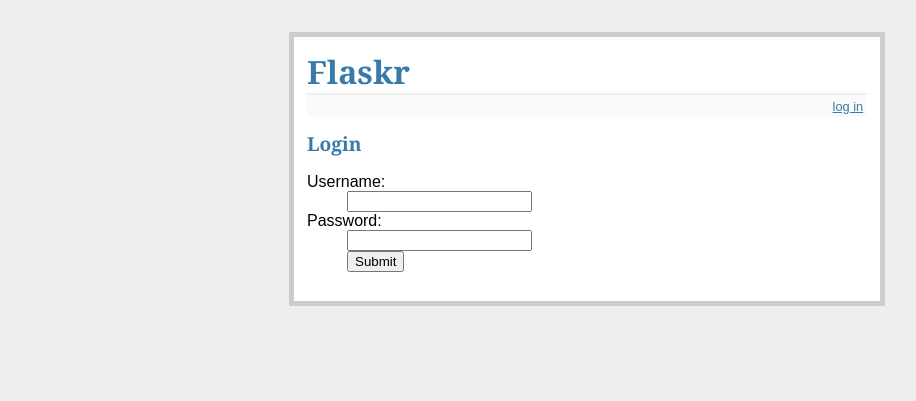
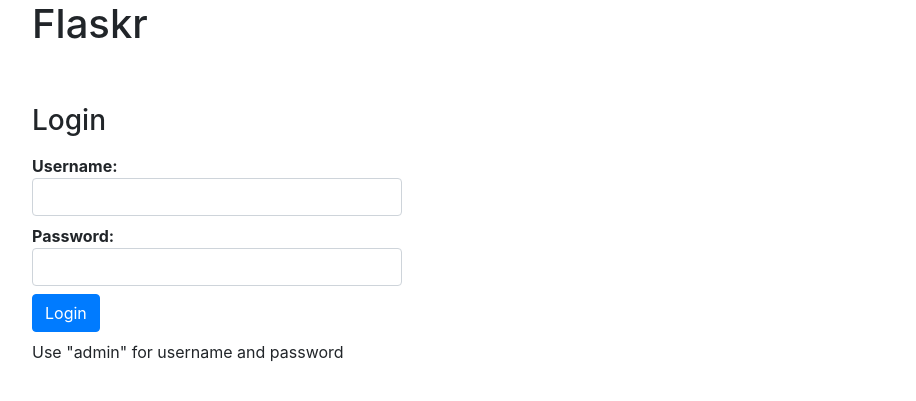
Before and after one commit to daveraji/Flask-TestDrivenDevelopment, a Flask app: page /login in a window 1280 px wide. Shown: the top 401 px of the page, without its empty margins (53-969 px from the left). Run offline with Flask 2, Linux system fonts and the light colour scheme; some libraries are stand-ins or nearby versions.

Commit message:
updated html to bootstrap4

```diff
--- a/templates/login.html
+++ b/templates/login.html
@@ -3,37 +3,33 @@
   <head>
     <meta charset="utf-8">
     <title>Flaskr-TDD</title>
-    <link rel="stylesheet" type="text/css" href="{{ url_for('static', filename='style.css') }}">
+    <link rel="stylesheet" type="text/css" href="//stackpath.bootstrapcdn.com/bootstrap/4.1.3/css/bootstrap.min.css">
   </head>
   <body>
-    <div class="page">
+    <div class="container">
       <h1>Flaskr</h1>
-      <div class="metanav">
-        {% if not session.logged_in %}
-          <a href="{{ url_for('login') }}">log in </a>
-        {% else %}
-          <a href="{{ url_for('logout') }}">log out</a>
-        {% endif %}
-      </div>
+      <br><br>
+
       {% for message in get_flashed_messages() %}
-        <div class="flash">{{ message }}</div>
+        <div class="flash alert alert-success col-sm-4" role="success">{{ message}}</div>
       {% endfor %}
-      {% block body %}{% endblock %}
 
-      <h2>Login</h2>
-      {% if error %}
-        <p class="error"><strong>Error:</strong>{{ error }}</p>
-      {% endif %}
-      <form class="{{ url_for('login') }}" method="post">
+      <h3>Login</h3>
+      {% if error %}<p class="alert alert-danger col-sm-4" role="danger"> <strong>Error:</strong>{{ error }}{% endif %}</p>
+      <form action="{{ url_for('login') }}" class="form-group" method="post">
         <dl>
           <dt>Username:</dt>
-          <dd><input type="text" name="username"></dd>
+          <dd><input type="text" name="username" class="form-control col-sm-4"></dd>
           <dt>Password:</dt>
-          <dd><input type="password" name="password"></dd>
-          <dd><input type="submit" name="Login"></dd>
+          <dd><input type="password" name="password" class="form-control col-sm-4"></dd>
+          <dd><input type="submit" class="btn btn-primary" value="Login"></dd>
+          <span>Use "admin" for username and password</span>
         </dl>
 
       </form>
     </div>
+    <script src="//code.jquery.com/jquery-2.2.4.min.js"></script>
+    <script src="//stackpath.bootstrapcdn.com/bootstrap/4.1.3/js/bootstrap.min.js"></script>
+    <script type="text/javascript" src="{{url_for('static', filename='main.js') }}"></script>
   </body>
 </html>
```
Also changed, not shown: templates/index.html (+14 -12 lines), flaskr.db.
